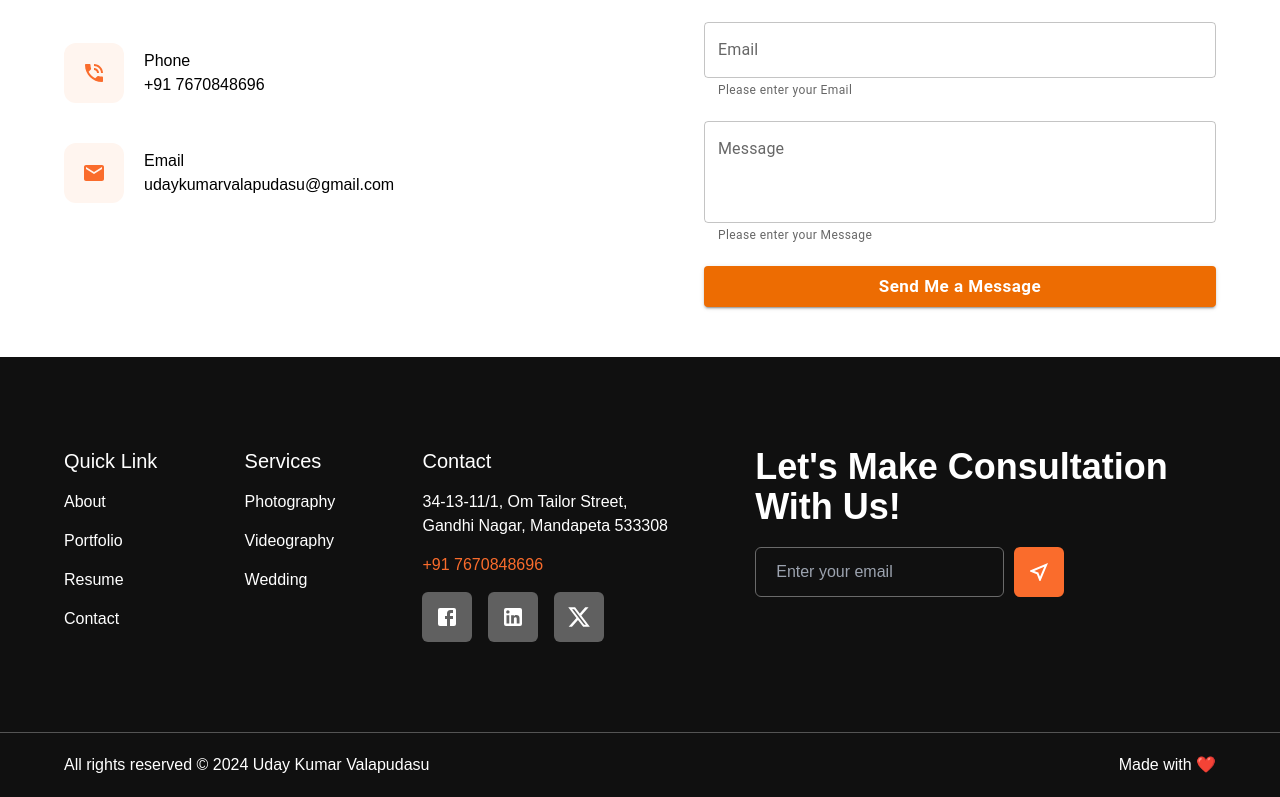
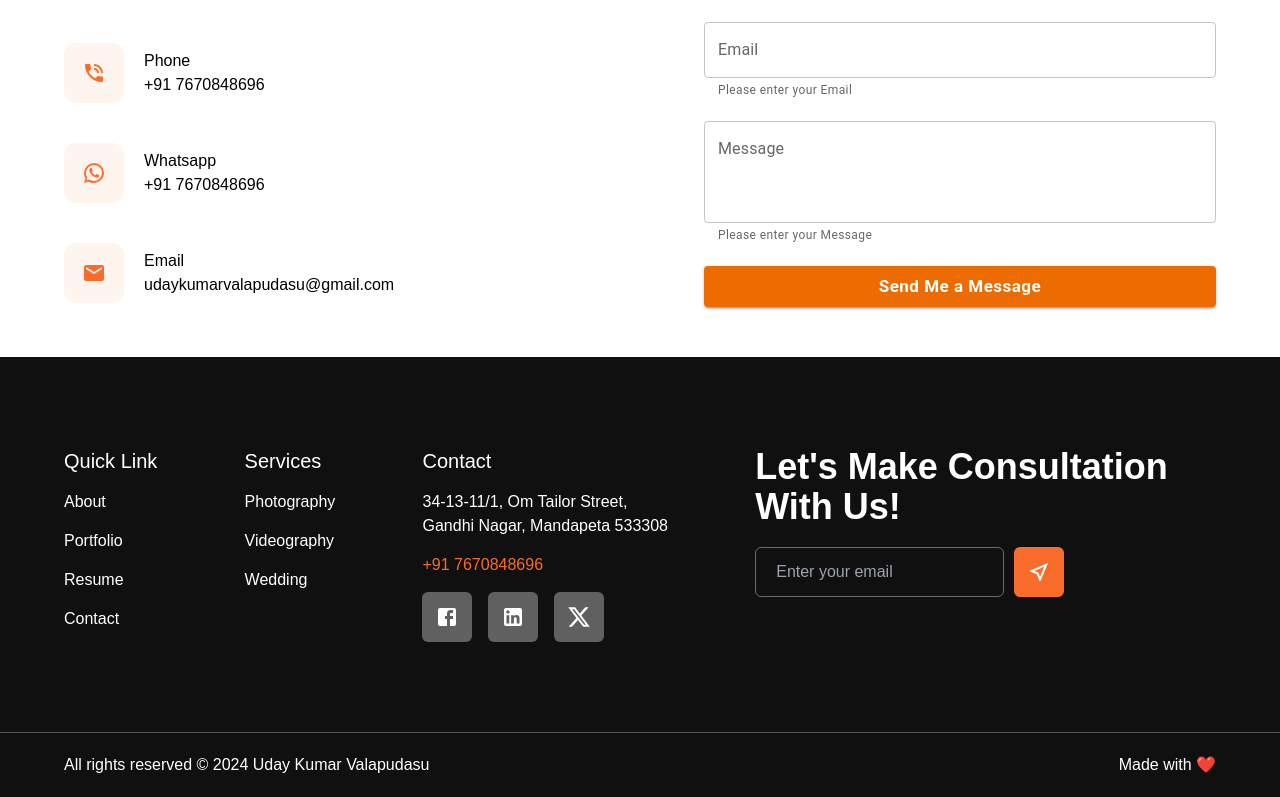
Before and after one commit to UdayKumar1437/MyPortfolio, a React (Create React App) app: page / in a window 1280 px wide. Shown: the part 2643-3440 px from the top of the page. Built offline with nearby package versions, Linux system fonts and the light colour scheme.

Commit message:
added whatsapp

```diff
--- a/src/Components/ContactUs.js
+++ b/src/Components/ContactUs.js
@@ -3,13 +3,14 @@ import { Button } from "@mui/material";
 import PhoneInTalkIcon from "@mui/icons-material/PhoneInTalk";
 import MailIcon from '@mui/icons-material/Mail';
 import TextField from '@mui/material/TextField';
+import WhatsAppIcon from '@mui/icons-material/WhatsApp';
 
 const ContactUs = () => {
   return (
     <div className="flex pt-[100px] w-full bg-[#FFFFFF] iPhoneSE:flex-col laptop:flex-row pb-[50px] gap-0 iPhoneSE:gap-[20px] laptop:gap-0">
       <div className="w-1/2 iPhoneSE:w-full laptop:w-1/2 flex pl-[5%] flex-col gap-[40px]">
         <h1 className="text-start font-bold text-4xl pr-[20%]">Need help? Get in touch now!</h1>
-        <div className="flex gap-[20px] items-center ">
+        <div onClick={() => window.open("tel:+91 7670848696", "_blank")} className="flex gap-[20px] items-center cursor-pointer">
           <div className="bg-[#FFF5EF] h-[60px] w-[60px] flex justify-center items-center rounded-xl">
             <PhoneInTalkIcon sx={{ color: "#FA6C2C" }} />
           </div>
@@ -18,7 +19,16 @@ const ContactUs = () => {
             <p className="text-start">+91 7670848696</p>
           </div>
         </div>
-        <div className="flex gap-[20px] items-center">
+        <div onClick={() => window.open("https://wa.me/7670848696", "_blank")} className="flex gap-[20px] items-center cursor-pointer">
+          <div className="bg-[#FFF5EF] h-[60px] w-[60px] flex justify-center items-center rounded-xl">
+            <WhatsAppIcon sx={{ color: "#FA6C2C" }} />
+          </div>
+          <div className="flex flex-start flex-col">
+            <p className="text-start">Whatsapp</p>
+            <p className="text-start">+91 7670848696</p>
+          </div>
+        </div>
+        <div onClick={() => window.open("mailto:udaykumarvalapudasu@gmail", "_blank")} className="flex gap-[20px] items-center cursor-pointer">
           <div className="bg-[#FFF5EF] h-[60px] w-[60px] flex justify-center items-center rounded-xl">
             <MailIcon sx={{ color: "#FA6C2C" }} />
           </div>
```
